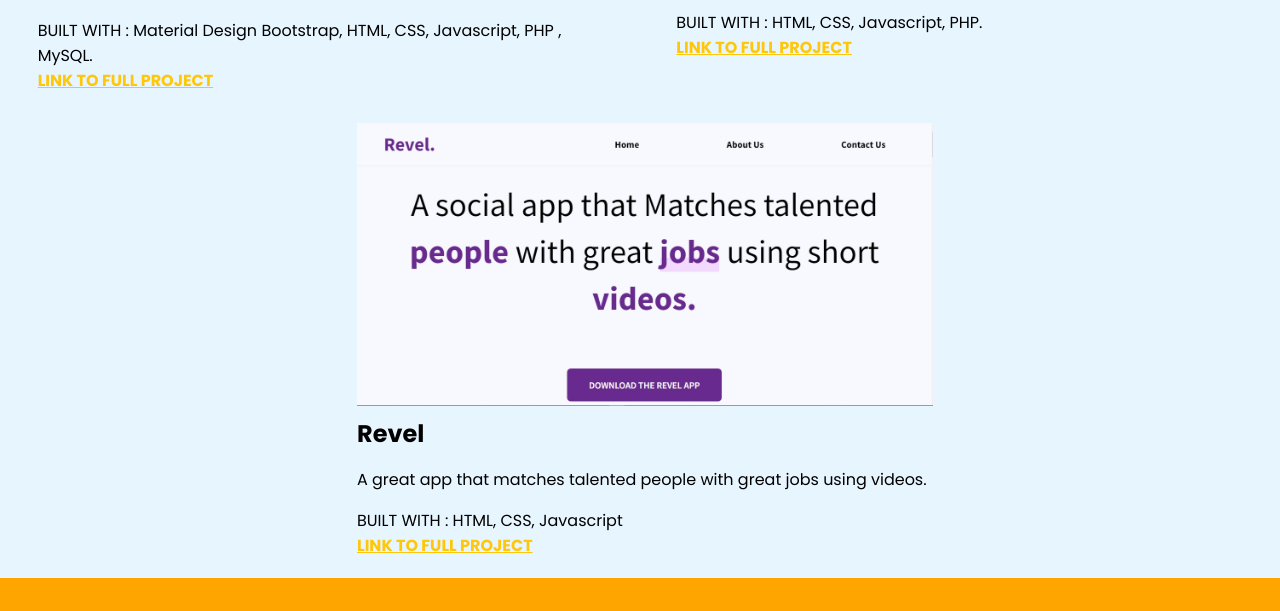
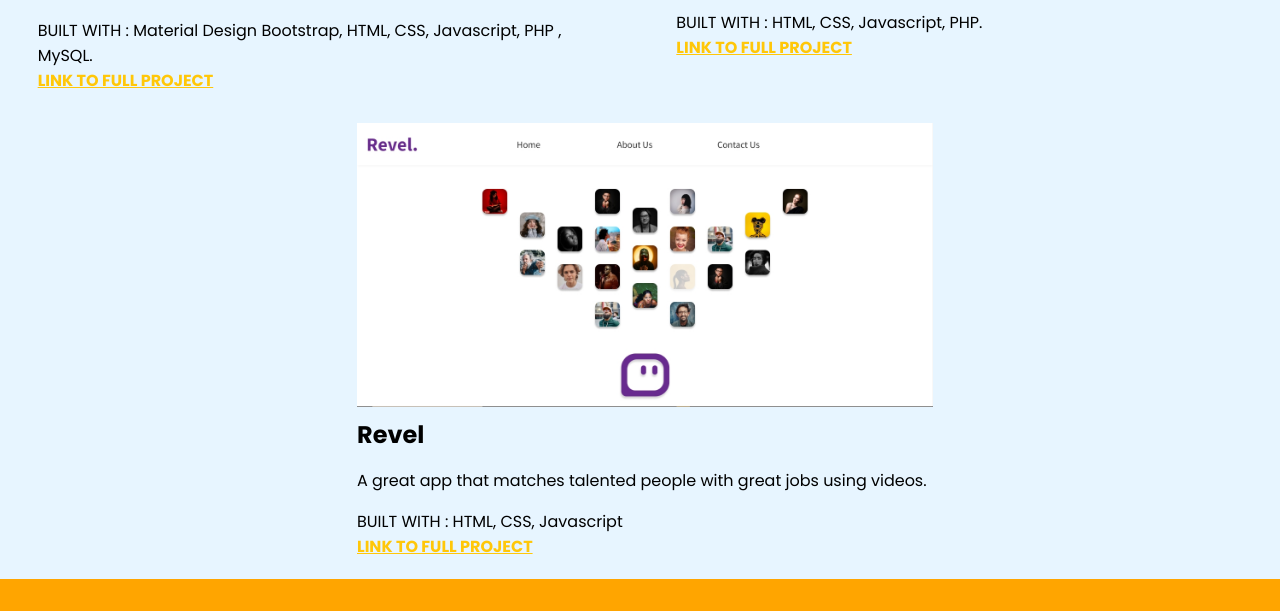
Before and after one commit to didi168/DiDi-Media, a plain HTML site: page index.html in a window 1280 px wide. Shown: the part 3133-3744 px from the top of the page. Drawn offline with Linux system fonts and the light colour scheme; a web font is replaced by a local one.

Commit message:
Update index.html

```diff
--- a/index.html
+++ b/index.html
@@ -193,7 +193,7 @@
          <span>BUILT WITH : HTML, CSS, Javascript, PHP.</span>
          <a href="https://didi168.github.io/GamersNationHQ/"> LINK TO FULL PROJECT</a>
         </div>
-         <div><img src="./WEB/W3.jpeg">
+         <div><img src="./WEB/W6.jpeg">
 
           <h3>Revel</h3>
           <p>A great app that matches talented people with great jobs
```
